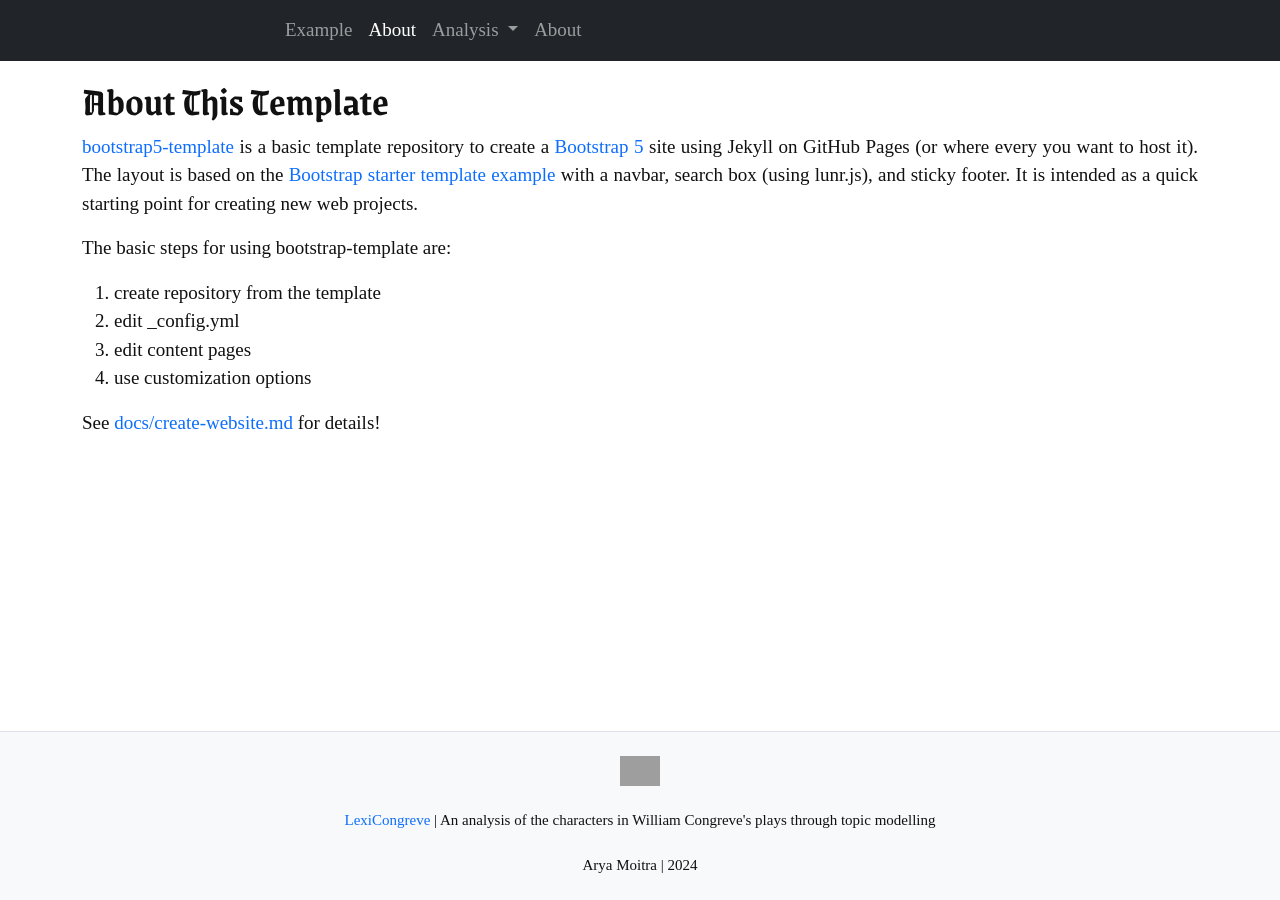
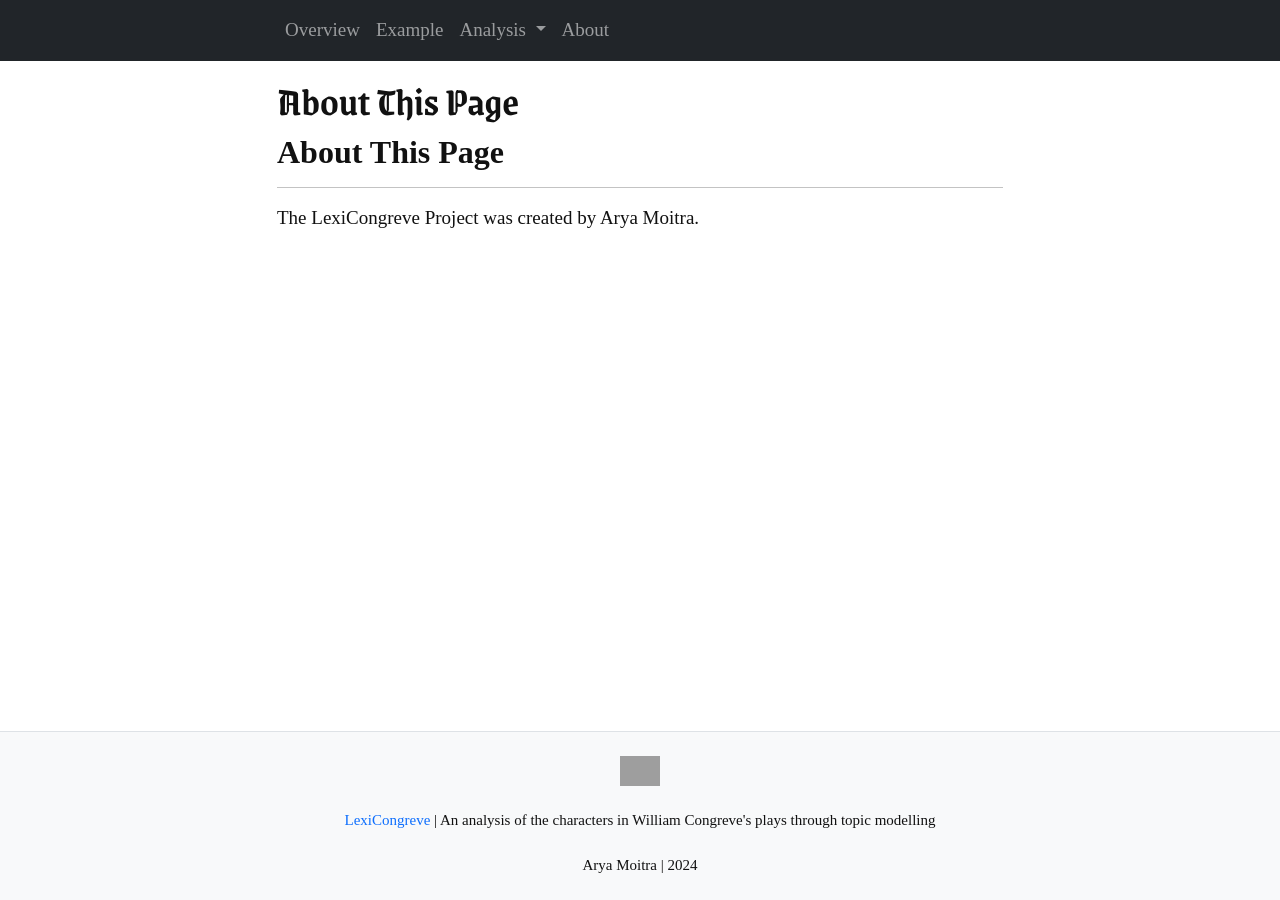
Before and after one commit to aryamoitra/lexicongreve, a Jekyll site: the page built from pages/about.md, in a window 1280 px wide. Built offline with Jekyll 4.4.1, drawn with Linux system fonts in a browser that asks for light colours; our own code applies the rules of GitHub Pages for plain Markdown files; grey boxes are pictures that could not be loaded.

Commit message:
Add placeholder text

```diff
--- a/pages/about.md
+++ b/pages/about.md
@@ -1,18 +1,7 @@
 ---
-title: About This Template
-nav: About
-nav_order: 2
+layout: page-narrow
 ---
 
-[bootstrap5-template](https://github.com/thecdil/bootstrap5-template) is a basic template repository to create a [Bootstrap 5](https://getbootstrap.com/) site using Jekyll on GitHub Pages (or where every you want to host it).
-The layout is based on the [Bootstrap starter template example](https://getbootstrap.com/docs/5.1/examples/) with a navbar, search box (using lunr.js), and sticky footer.
-It is intended as a quick starting point for creating new web projects.
-
-The basic steps for using bootstrap-template are:
-
-1. create repository from the template
-2. edit _config.yml
-3. edit content pages
-4. use customization options
-
-See [docs/create-website.md](https://github.com/thecdil/bootstrap5-template/blob/main/docs/create-website.md) for details!
+## **About This Page**
+<hr/>
+The LexiCongreve Project was created by Arya Moitra.
```
Also changed, not shown: pages/index.md (+8 -0 lines).
